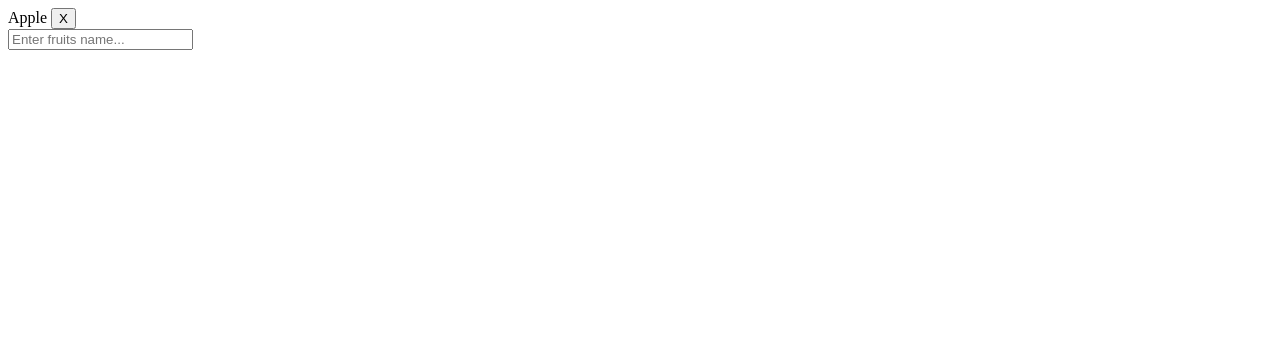
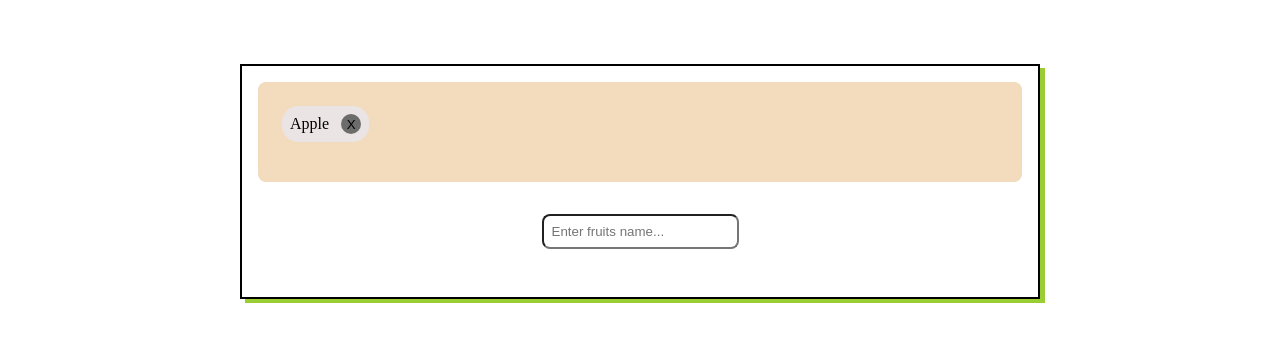
Before and after one commit to anandsr21harshit/Neog22, a plain HTML site: page Week2/Chips/index.html in a window 1280 px wide. Drawn offline with Linux system fonts and the light colour scheme.

Commit message:
js file updated

```diff
--- a/Week2/Chips/index.css
+++ b/Week2/Chips/index.css
@@ -0,0 +1,47 @@
+*{
+    margin: 0;
+    padding: 0;
+    box-sizing: border-box;
+}
+
+.container{
+    border: 2px solid black;
+    padding: 1rem;
+    margin: 4rem auto;
+    width: 50rem;
+    box-shadow: 5px 4px yellowgreen;
+}
+
+.chips{
+    /* border: 2px solid saddlebrown; */
+    padding: 1.5rem;
+    display: flex;
+    flex-wrap: wrap;
+    background-color: rgb(243, 219, 189);
+    border-radius: 0.5rem;
+}
+
+.chip{
+    background-color: rgb(235, 228, 228);
+    width: fit-content;
+    padding: 0.5rem;
+    border-radius: 1rem;
+    margin-right: 1rem;
+    margin-bottom: 1rem;
+}
+
+.delete-btn{
+    border-radius: 1rem;
+    width: 20px;
+    height: 20px;
+    margin-left: 0.5rem;
+    background:  rgb(109, 108, 108);
+    border: none;
+}
+
+input {
+    display: block;
+    margin: 2rem auto;
+    padding: 0.5rem;
+    border-radius: 0.5rem;
+}
--- a/Week2/Chips/index.html
+++ b/Week2/Chips/index.html
@@ -4,16 +4,15 @@
     <meta charset="UTF-8">
     <meta http-equiv="X-UA-Compatible" content="IE=edge">
     <meta name="viewport" content="width=device-width, initial-scale=1.0">
+    <link rel="stylesheet" href="index.css">
     <title>Chip Component</title>
 </head>
 <body>
     <div class="container">
-        <div class="wrapper">
-            <div class="chips">
-                <span class="chips">Apple <button class="btn-delete">X</button></span>
-            </div>
-            <input type="text" placeholder="Enter fruits name...">
+        <div class="chips">
+            <div class="chip">Apple <button class="delete-btn"> X</button></div>
         </div>
+        <input class="chip-input" type="text" placeholder="Enter fruits name...">
     </div>
     <script src="script.js"></script>
 </body>
--- a/Week2/Chips/script.js
+++ b/Week2/Chips/script.js
@@ -0,0 +1,31 @@
+const inputText = document.querySelector(".chip-input");
+console.log(inputText);
+const chipsContainer = document.querySelector(".chips");
+const deleteButton = document.querySelector(".delete-btn");
+
+inputText.addEventListener('keydown',(e)=>{
+    if(e.code=== "Enter" && inputText.value !=null){
+        const chip = document.createElement("div");
+        const deleteBtn = document.createElement("button");
+
+        chip.className = "chip";
+        deleteBtn.className = "delete-btn";
+
+        deleteBtn.append("X");
+
+        chip.append(inputText.value,deleteBtn);
+
+        chipsContainer.append(chip);
+
+        deleteBtn.addEventListener("click",(e)=>{
+            const parentEle = e.target.parentNode;
+            parentEle.remove();
+        })
+        e.target.value = '';
+    }
+})
+
+deleteButton.addEventListener("click",(e)=>{
+    const parentEle = e.target.parentNode;
+    parentEle.remove();
+});
```
